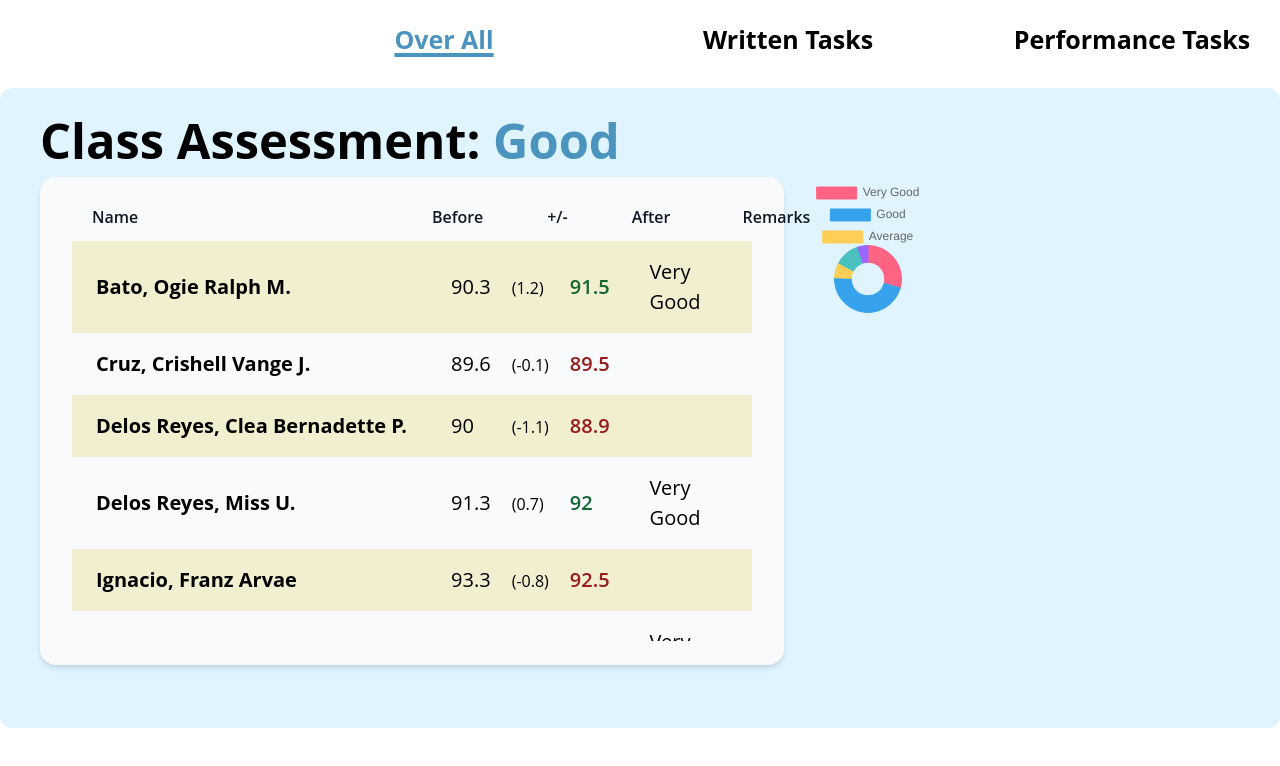
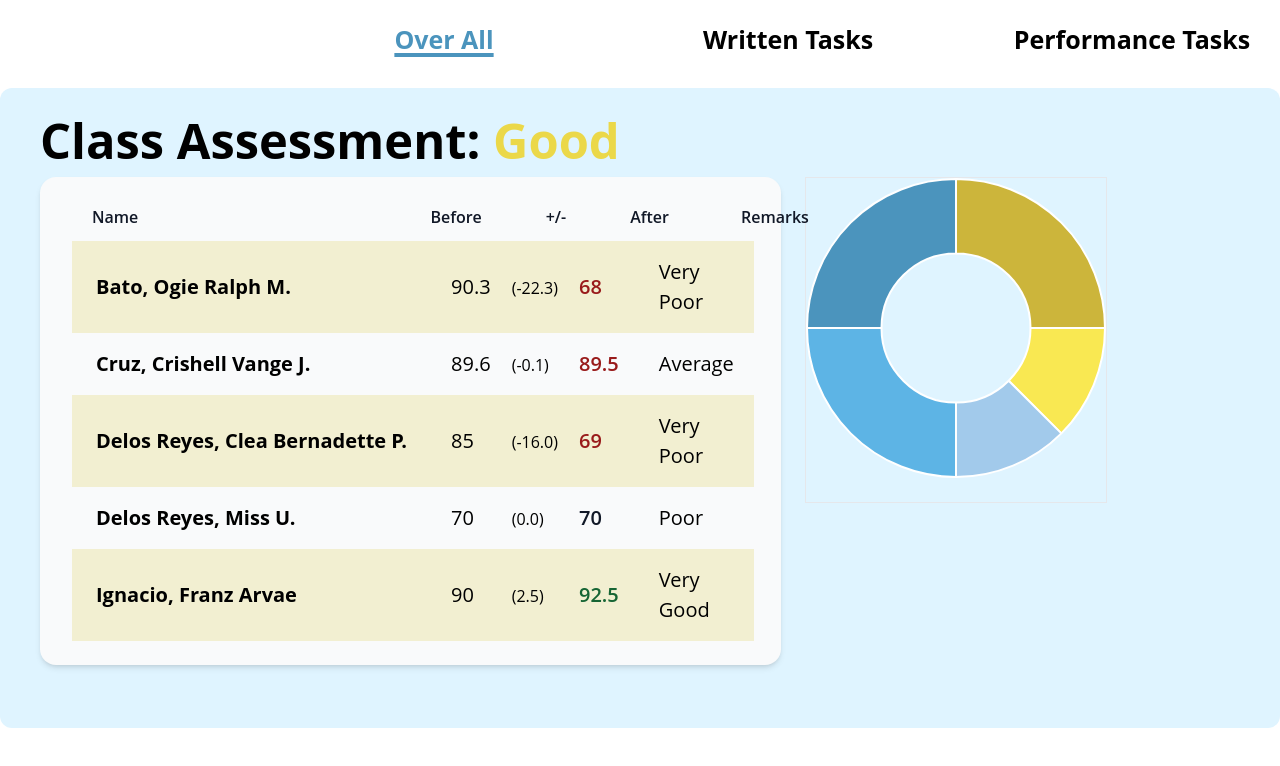
Before and after one commit to Polaf05/spes_capstone, a Next.js app: page /tasks in a window 1280 px wide. Shown: the top 766 px of the page. Built offline with nearby package versions, Linux system fonts and the light colour scheme.

Commit message:
inference and chart done
Co-authored-by: Tamago <Polaf05@users.noreply.github.com>

```diff
--- a/components/Table.tsx
+++ b/components/Table.tsx
@@ -8,7 +8,6 @@ import React, { useState } from "react";
 import { Student } from "../types/Students";
 
 const Table = ({ students }: { students: Student[] }) => {
-  let test = students;
   let counter = 0;
 
   const [sortingMethod, setSorting] = useState("name");
@@ -18,11 +17,11 @@ const Table = ({ students }: { students: Student[] }) => {
   };
   console.log(sortingMethod);
   if (sortingMethod == "grade_before") {
-    test.sort((a, b) => {
+    students.sort((a, b) => {
       return b.grade_before - a.grade_before;
     });
   } else if (sortingMethod == "name") {
-    test.sort((a, b) => {
+    students.sort((a, b) => {
       let fa = a.name.toLowerCase(),
         fb = b.name.toLowerCase();
 
@@ -35,18 +34,18 @@ const Table = ({ students }: { students: Student[] }) => {
       return 0;
     });
   } else if (sortingMethod == "grade_after") {
-    test.sort((a, b) => {
+    students.sort((a, b) => {
       return b.grade_after - a.grade_after;
+    });
+  } else {
+    students.sort((a, b) => {
+      return b.diff - a.diff;
     });
   }
 
   return (
     <div className="w-full bg-gray-50">
-      <div
-        className={
-          "relative mx-10 pb-2 text-base font-semibold grid grid-cols-6 gap-4"
-        }
-      >
+      <div className={"relative mx-10 pb-2 text-base grid grid-cols-6 gap-4"}>
         <div className="col-span-3 ">
           <button
             type="button"
@@ -104,7 +103,7 @@ const Table = ({ students }: { students: Student[] }) => {
         <table className="w-full text-center text-black ">
           {
             <tbody className="text-lg">
-              {test.map((student) => (
+              {students.map((student) => (
                 <tr
                   key={student.id}
                   className={
@@ -122,17 +121,15 @@ const Table = ({ students }: { students: Student[] }) => {
                   <td className="px-5 py-4">{student.grade_before}</td>
                   <td>
                     <span className="text-base">
-                      {"(" +
-                        (student.grade_after - student.grade_before).toFixed(
-                          1
-                        ) +
-                        ")"}
+                      {"(" + student.diff.toFixed(1) + ")"}
                     </span>
                   </td>
 
                   <td
                     className={
-                      student.grade_before < student.grade_after
+                      student.grade_before == student.grade_after
+                        ? "px-5 py-4 text-gray-900 font-semibold"
+                        : student.grade_before < student.grade_after
                         ? "px-5 py-4 text-green-800 font-semibold"
                         : "px-5 py-4 text-red-800 font-semibold"
                     }
--- a/components/Task.tsx
+++ b/components/Task.tsx
@@ -12,51 +12,30 @@ export const Task = ({
   category: string;
   assessment: string;
 }) => {
-  const data = {
-    labels: ["Very Good", "Good", "Average", "Poor", "Very Poor"],
-    datasets: [
-      {
-        label: "Student's performance",
-        data: [12, 19, 3, 5, 2],
-        backgroundColor: [
-          "rgba(255, 99, 132, 1)",
-          "rgba(54, 162, 235, 1)",
-          "rgba(255, 206, 86, 1)",
-          "rgba(75, 192, 192, 1)",
-          "rgba(153, 102, 255, 1)",
-        ],
-        borderColor: [
-          "rgba(255, 99, 132, 1)",
-          "rgba(54, 162, 235, 1)",
-          "rgba(255, 206, 86, 1)",
-          "rgba(75, 192, 192, 1)",
-          "rgba(153, 102, 255, 1)",
-        ],
-        borderWidth: 1,
-      },
-    ],
-  };
-  let test = [
+  let students = [
     {
       id: 1,
       name: "Ignacio, Franz Arvae",
-      grade_before: 93.3,
+      grade_before: 90,
       grade_after: 92.5,
       remarks: "",
+      diff: 0,
     },
     {
       id: 2,
       name: "Delos Reyes, Miss U.",
-      grade_before: 91.3,
-      grade_after: 92.0,
+      grade_before: 70,
+      grade_after: 70,
       remarks: "",
+      diff: 0,
     },
     {
       id: 3,
       name: "Bato, Ogie Ralph M.",
       grade_before: 90.3,
-      grade_after: 91.5,
+      grade_after: 68,
       remarks: "",
+      diff: 0,
     },
     {
       id: 4,
@@ -64,6 +43,7 @@ export const Task = ({
       grade_before: 89.6,
       grade_after: 89.5,
       remarks: "",
+      diff: 0,
     },
     {
       id: 5,
@@ -71,46 +51,106 @@ export const Task = ({
       grade_before: 89.2,
       grade_after: 89.5,
       remarks: "",
+      diff: 0,
     },
     {
       id: 6,
       name: "Ranada, Mark Marc R.",
-      grade_before: 88.9,
-      grade_after: 89.2,
+      grade_before: 80,
+      grade_after: 80,
       remarks: "",
+      diff: 0,
     },
     {
       id: 7,
       name: "Lee, Justine Melanie M.",
       grade_before: 88.9,
-      grade_after: 89.0,
+      grade_after: 99,
       remarks: "",
+      diff: 0,
     },
     {
       id: 8,
       name: "Delos Reyes, Clea Bernadette P.",
-      grade_before: 90,
-      grade_after: 88.9,
+      grade_before: 85,
+      grade_after: 69,
       remarks: "",
+      diff: 0,
     },
   ];
-  test.forEach((student) => {
-    if (student.grade_after > student.grade_before)
-      student.remarks = "Very Good";
+
+  const labels = ["Very Good", "Good", "Average", "Poor", "Very Poor"];
+  var count = [0, 0, 0, 0, 0];
+  students.forEach((student) => {
+    const grade_before = student.grade_before;
+    const grade_after = student.grade_after;
+    const diff = grade_after - grade_before;
+    const remark =
+      diff >= 1.2 && grade_after > 90
+        ? "Very Good"
+        : diff > 0.0 && grade_after > 85
+        ? "Good"
+        : diff >= -0.5 && grade_after > 80
+        ? "Average"
+        : diff > -0.8 || grade_after > 75
+        ? "Poor"
+        : "Very Poor";
+
+    const index = labels.indexOf(remark);
+    count[index] += 1;
+    student.remarks = remark;
+    student.diff = diff;
   });
+
+  const data = {
+    labels: labels,
+    datasets: [
+      {
+        label: "Student's performance",
+        data: count,
+        backgroundColor: [
+          "#CCB53B",
+          "#F9E852",
+          "#A2CAEB",
+          "#5DB4E5",
+          "#4B94BD",
+        ],
+      },
+    ],
+  };
 
   return (
     <div className="text-black bg-ocean-100 rounded-xl h-full px-10 pt-4">
       <div className="text-4xl font-bold ">
-        Class Assessment: <span className="text-ocean-400">{assessment}</span>
+        Class Assessment:{" "}
+        <span
+          className={
+            assessment.match("Very Good|Good")
+              ? "text-tallano_gold-disp"
+              : "text-ocean-400"
+          }
+        >
+          {assessment}
+        </span>
       </div>
 
-      <div className="grid grid-cols-8 grid-flow-col gap-4 max-h-max">
-        <div className="col-start-1 col-end-6 py-6 bg-gray-50 rounded-2xl shadow-md">
-          <Table students={test}></Table>
+      <div className="grid grid-cols-8 grid-flow-col gap-6">
+        <div className="col-span-5 py-6 bg-gray-50 rounded-2xl shadow-md max-h-fit">
+          <Table students={students}></Table>
         </div>
-        <div className="">
-          <Doughnut data={data} />
+        <div className="grid grid-rows-6">
+          <div className="row-span-4 border ">
+            <Doughnut
+              data={data}
+              options={{
+                plugins: {
+                  legend: {
+                    display: false,
+                  },
+                },
+              }}
+            />
+          </div>
         </div>
       </div>
     </div>
--- a/package.json
+++ b/package.json
@@ -13,6 +13,7 @@
     "@heroicons/react": "^1.0.6",
     "chart.js": "^3.7.1",
     "eslint-config-prettier": "^8.5.0",
+    "fuzzyis": "^1.0.2",
     "next": "12.1.0",
     "prettier": "^2.6.0",
     "react": "17.0.2",
--- /dev/null
+++ b/pages/functions/fuzzyis.ts
@@ -0,0 +1,100 @@
+import { LinguisticVariable, Term, Rule, FIS } from "fuzzyis";
+
+// const system = new FIS("Internet Connectivity");
+// const TIP = new LinguisticVariable("tip", [0, 30]);
+// system.addOutput(TIP);
+// const FOOD = new LinguisticVariable("service", [0, 10]);
+// const SERVICE = new LinguisticVariable("food", [0, 10]);
+// system.addInput(SERVICE);
+// system.addInput(FOOD);
+// SERVICE.addTerm(new Term("poor", "gauss", [2.123, 0]));
+// SERVICE.addTerm(new Term("normal", "gauss", [2.123, 5]));
+// SERVICE.addTerm(new Term("excellent", "gauss", [2.123, 10]));
+// FOOD.addTerm(new Term("bad", "trapeze", [0, 0, 1, 3]));
+// FOOD.addTerm(new Term("good", "trapeze", [7, 9, 10, 10]));
+// TIP.addTerm(new Term("small", "triangle", [0, 5, 10]));
+// TIP.addTerm(new Term("average", "triangle", [10, 15, 20]));
+// TIP.addTerm(new Term("generous", "triangle", [20, 25, 30]));
+// system.rules = [
+//   new Rule(["poor", "bad"], ["small"], "and"),
+//   new Rule(["normal", null], ["average"], "and"),
+//   new Rule(["excellent", "good"], ["generous"], "and"),
+// ];
+// var num1 = 7;
+// var num2 = 8;
+// console.log(system.getPreciseOutput([num1, num2])[0]);
+// var stringgy = system.getPreciseOutput([num1, num2]);
+// console.log(stringgy[0] + 5);
+// return system.getPreciseOutput([num1, num2])[0];
+
+function internetInference({
+  dataValue,
+  wifiValue,
+}: {
+  dataValue: number;
+  wifiValue: number;
+}) {
+  const system = new FIS("Connectivity");
+
+  //OUTPUT DECLARATION
+  const INTERNET_CONNECTIVITY = new LinguisticVariable(
+    "internetConnectivity",
+    [0, 10]
+  );
+
+  system.addOutput(INTERNET_CONNECTIVITY);
+
+  //INPUT DECLARATION
+  const DATA = new LinguisticVariable("data", [0, 6]);
+  const WIFI = new LinguisticVariable("wifi", [0, 6]);
+
+  system.addInput(DATA);
+  system.addInput(WIFI);
+
+  //WIFI TERMS
+  WIFI.addTerm(new Term("not available", "gauss", [0, 2]));
+  WIFI.addTerm(new Term("bad", "gauss", [2, 4]));
+  WIFI.addTerm(new Term("good", "gauss", [4, 6]));
+
+  //DATA TERMS
+  DATA.addTerm(new Term("not available", "gauss", [0, 2]));
+  DATA.addTerm(new Term("bad", "gauss", [2, 4]));
+  DATA.addTerm(new Term("good", "gauss", [4, 6]));
+
+  //OUTPUT TERMS
+  INTERNET_CONNECTIVITY.addTerm(new Term("very poor", "gauss", [0, 2]));
+  INTERNET_CONNECTIVITY.addTerm(new Term("poor", "gauss", [2, 4]));
+  INTERNET_CONNECTIVITY.addTerm(new Term("average", "gauss", [4, 6]));
+  INTERNET_CONNECTIVITY.addTerm(new Term("good", "gauss", [6, 8]));
+  INTERNET_CONNECTIVITY.addTerm(new Term("very good", "gauss", [8, 10]));
+
+  //RULE SET
+  system.rules = [
+    new Rule(["good", "good"], ["very good"], "and"),
+    new Rule(["good", "bad"], ["good"], "and"),
+    new Rule(["good", "not available"], ["good"], "and"),
+
+    new Rule(["bad", "good"], ["good"], "and"),
+    new Rule(["bad", "bad"], ["average"], "and"),
+    new Rule(["bad", "not available"], ["poor"], "and"),
+
+    new Rule(["not available", "good"], ["average"], "and"),
+    new Rule(["not available", "bad"], ["poor"], "and"),
+    new Rule(["not available", "not available"], ["very poor"], "and"),
+  ];
+
+  var internet = system.getPreciseOutput([wifiValue, dataValue]);
+
+  return internet;
+}
+
+function resourceInference(internet: number, device: number) {
+  const system = new FIS("resource");
+
+  //OUTPUT DECLARATION
+  const RESOURCE = new LinguisticVariable("resource", [0, 10]);
+
+  system.addOutput(RESOURCE);
+}
+
+export default internetInference;
--- /dev/null
+++ b/pages/modules/fuzzyis.d.ts
@@ -0,0 +1 @@
+declare module 'fuzzyis';
--- a/tailwind.config.js
+++ b/tailwind.config.js
@@ -17,6 +17,7 @@ module.exports = {
           400: "#4B94BD",
         },
         tallano_gold: {
+          disp: "#EBD849",
           100: "#FCF9DD",
           200: "#FFF598",
           300: "#F9E852",
--- a/types/Students.tsx
+++ b/types/Students.tsx
@@ -4,4 +4,5 @@ export type Student = {
   grade_before: number;
   grade_after: number;
   remarks: string;
+  diff: number;
 };
```
Also changed, not shown: 1 other file (tests, documents, lock files or other folders).
